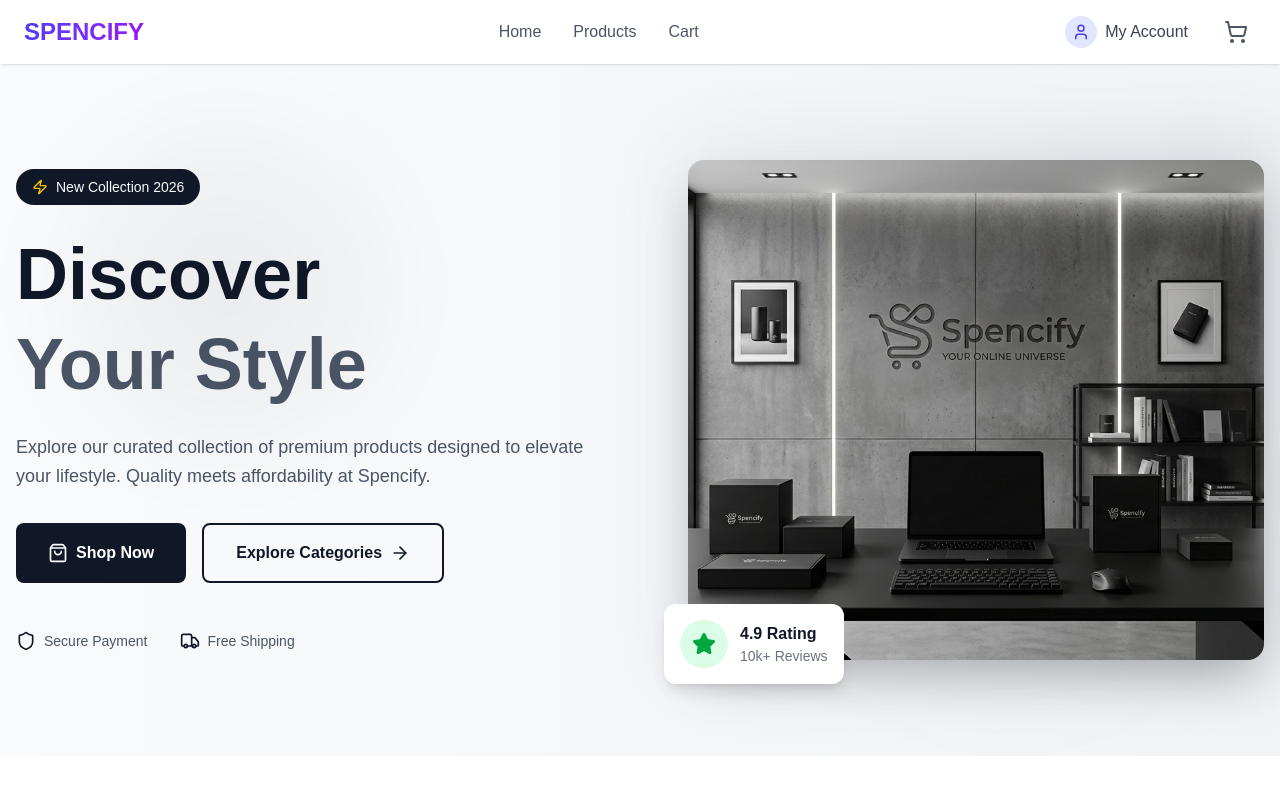
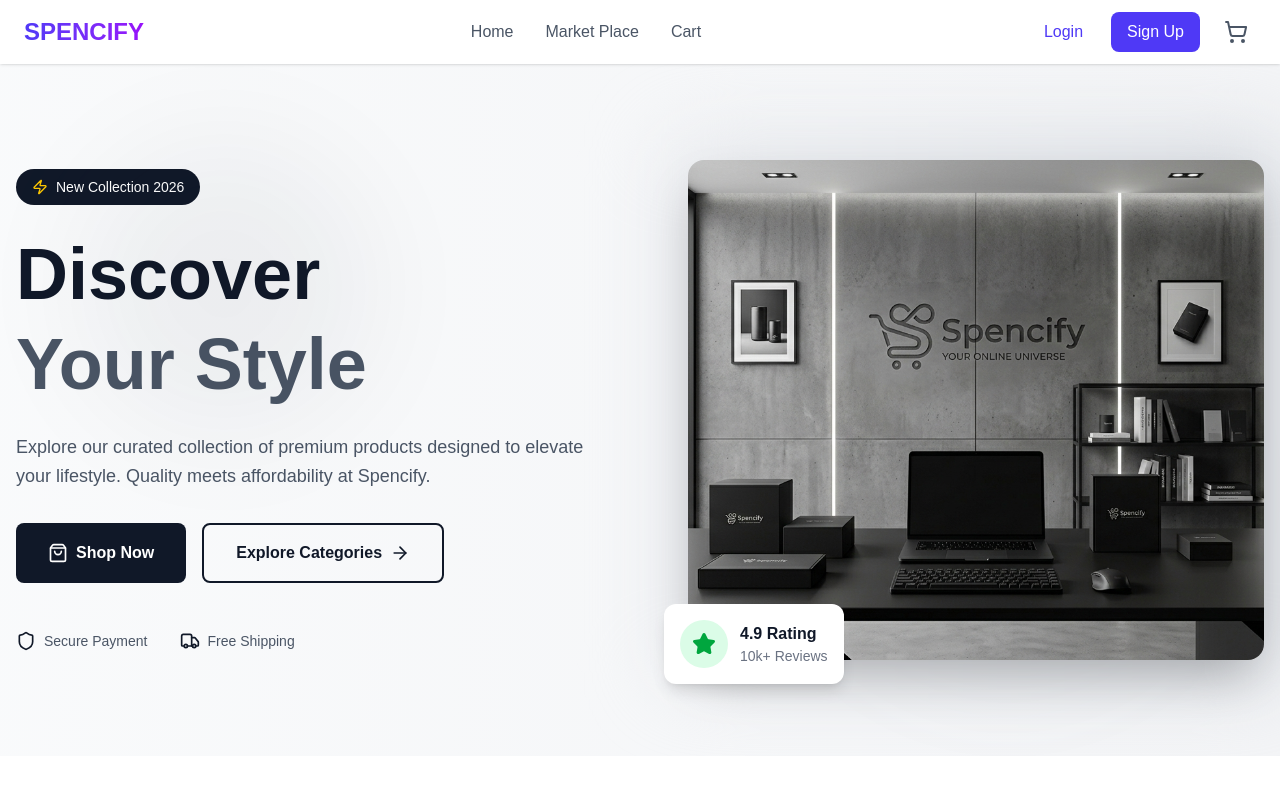
Before and after one commit to MAIDUGU-jean1/spencify_React-Node, a React (Vite) app: page / in a window 1280 px wide. Shown: the top 800 px of the page. Built offline with nearby package versions, Linux system fonts and the light colour scheme.

Commit message:
Small  changes on the Nav bar and product pages

```diff
--- a/src/App.jsx
+++ b/src/App.jsx
@@ -13,7 +13,7 @@
 
 const App = () => {
   // This would typically come from your authentication state
-  const isGuest = false
+  const isGuest = true
 
   return (
     <>
--- a/src/Components/Navbar.jsx
+++ b/src/Components/Navbar.jsx
@@ -10,18 +10,15 @@
 
   return (
     <>
-      {/* Main Navigation Bar */}
       <header className='bg-white shadow-sm sticky top-0 z-50'>
         <div className='container mx-auto px-4 md:px-6'>
           <div className='flex items-center justify-between h-16'>
-            {/* Logo */}
             <Link to='/' className='flex items-center gap-2'>
               <span className='text-2xl font-bold bg-gradient-to-r from-indigo-600 to-purple-600 bg-clip-text text-transparent'>
                 SPENCIFY
               </span>
             </Link>
 
-            {/* Navigation Links - Desktop */}
             <nav className='hidden md:flex items-center gap-8'>
               <Link
                 to='/'
@@ -33,7 +30,7 @@
                 to='/products'
                 className='text-gray-600 hover:text-indigo-600 transition-colors font-medium'
               >
-                Products
+                Market Place
               </Link>
               <Link
                 to='/cart'
@@ -62,7 +59,7 @@
                   </Link>
                 </div>
               ) : (
-                // Logged In Mode - Show User Profile dropdown
+                // Logged In Mode Show User Profile dropdown
                 <div className='relative'>
                   <button
                     onClick={handleUserClick}
@@ -110,8 +107,6 @@
                   )}
                 </div>
               )}
-
-              {/* Cart Icon - Always visible */}
               <Link
                 to='/cart'
                 className='p-2 text-gray-600 hover:text-indigo-600 transition-colors relative'
```
